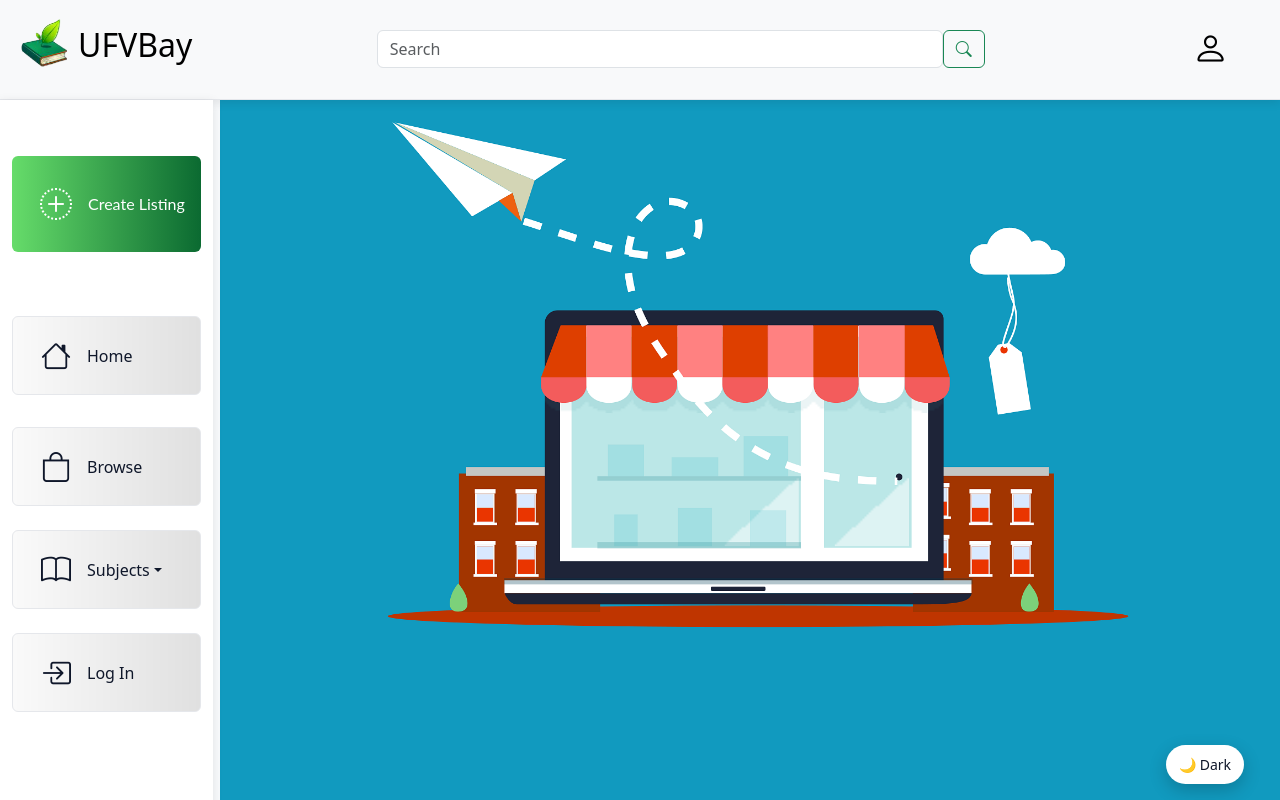
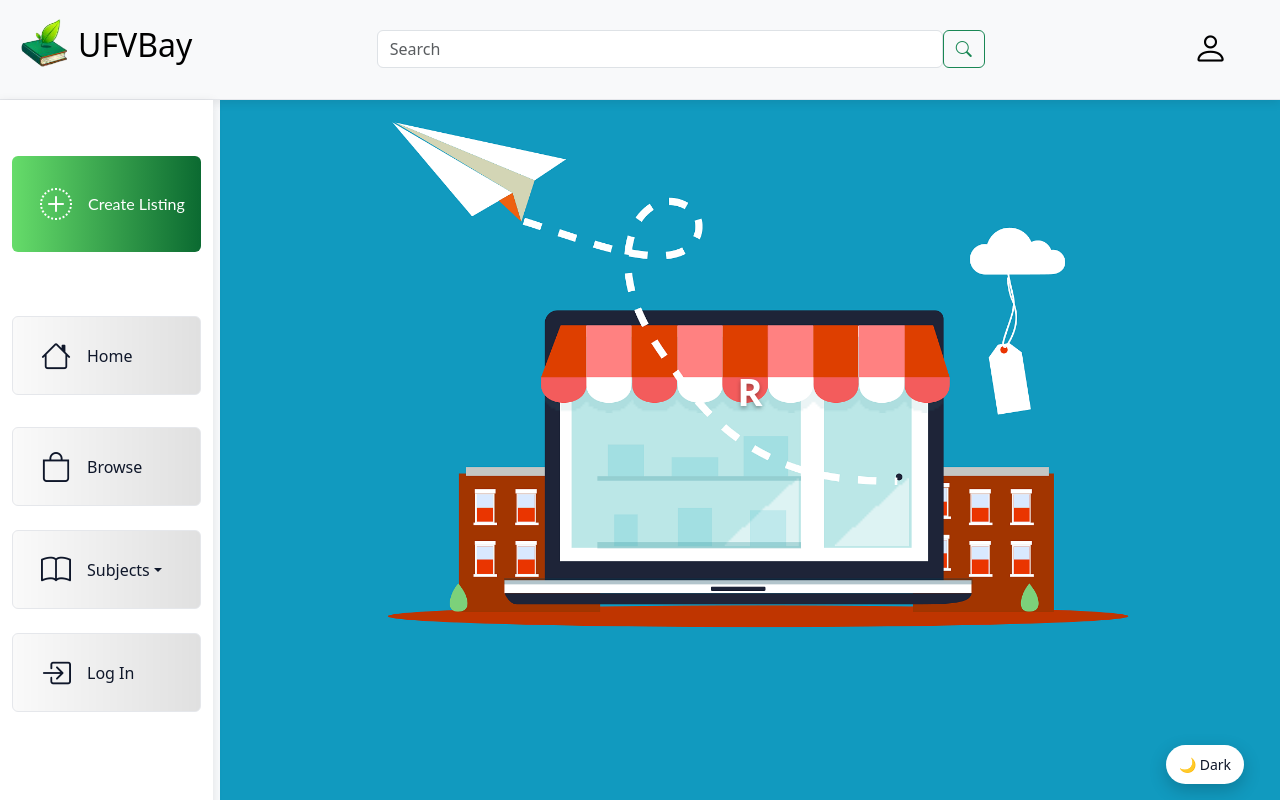
Before and after one commit to Gurv-Chahal/ufvbay, a React (Vite) app in the folder client/: page /home in a window 1280 px wide. Built offline with nearby package versions, Linux system fonts and the light colour scheme; a small style sheet from the web is missing.

Commit message:
css typewriter styling

```diff
--- a/client/src/pages/Home.jsx
+++ b/client/src/pages/Home.jsx
@@ -79,7 +79,7 @@ const Home = () => {
 
                 <div className="home-main">
                     <img className="home-hero" src={mainimage} alt="UFVBay"/>
-                    <p id="demo"></p>
+                    <p id="demo" className='typewriter'></p>
                 </div>
             </div>
         </div>
--- a/client/src/styles/Home.css
+++ b/client/src/styles/Home.css
@@ -29,6 +29,7 @@
 .home-main {
     min-width: 0;
     min-height: 0;
+    position: relative;
 }
 
 /* make the image fill the space and crop as needed */
@@ -39,10 +40,28 @@
     object-fit: cover;               /* fills area, may crop */
 }
 
-#id {
-    display: flex !important;
-    flex-direction: column !important;
-    align-items: center !important;
-    align-content: center !important;
-    justify-content: center !important;
+.typewriter {
+    position: absolute;
+    inset: 0;               /* fill the same box as the image */
+    display: flex;
+    align-items: center;
+    justify-content: center;
+    padding: 1rem;
+
+    z-index: 1;
+    pointer-events: none;
+
+    /* readable styling—tweak as you like */
+    color: #fff;
+    text-shadow: 0 2px 4px rgba(0,0,0,.35);
+    font-weight: 600;
+    font-size: clamp(20px, 3vw, 42px);
 }
+
+/*#demo {*/
+/*    display: flex !important;*/
+/*    flex-direction: column !important;*/
+/*    align-items: center !important;*/
+/*    align-content: center !important;*/
+/*    justify-content: center !important;*/
+/*}*/
```
